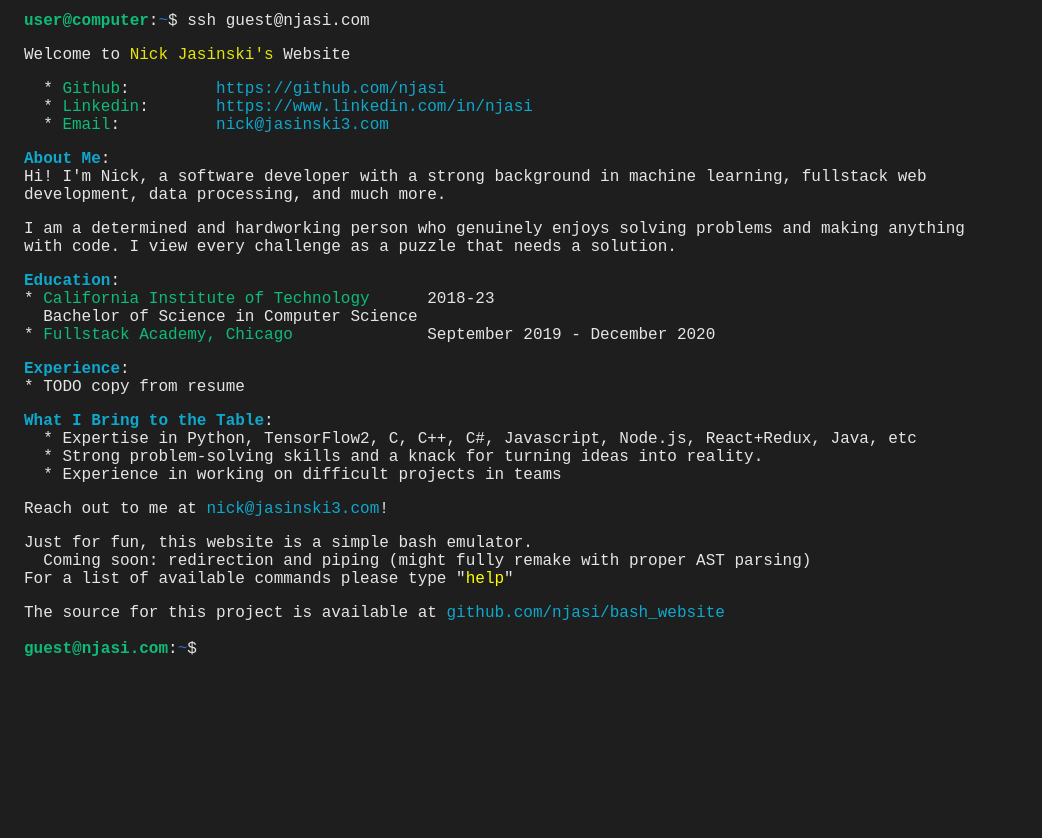
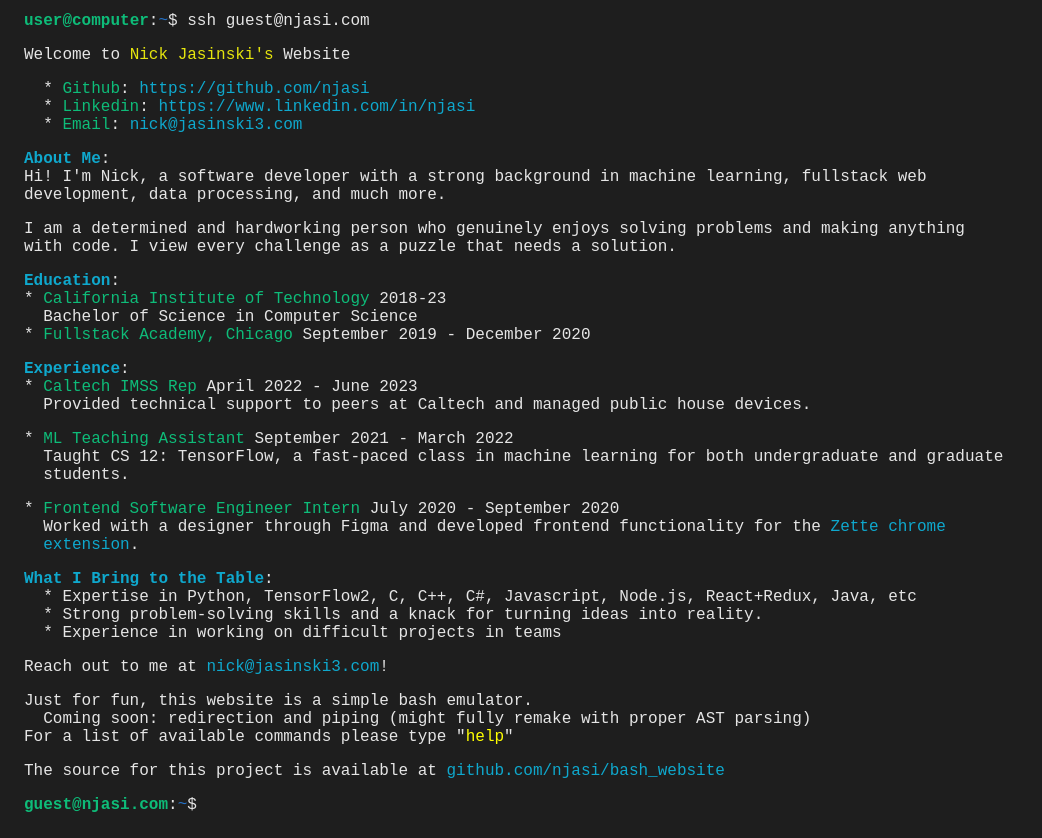
Before and after one commit to njasi/bash_website, a React (Create React App) app: page / in a window 1280 px wide. Shown: the whole page, without its empty margins (0-1042 px from the left). Before the commit the page ends 800 px from the top, so only its background shows below. Built offline with nearby package versions, Linux system fonts and the light colour scheme; what bash-emulator would draw is missing.

Commit message:
update flavortext and noscript + make tabbed
formatting better

```diff
--- a/public/index.html
+++ b/public/index.html
@@ -5,10 +5,7 @@
     <link rel="icon" href="%PUBLIC_URL%/favicon.ico" />
     <meta name="viewport" content="width=device-width, initial-scale=1" />
     <meta name="theme-color" content="#000000" />
-    <meta
-      name="description"
-      content="Nick Jasinski's Bash Website"
-    />
+    <meta name="description" content="Nick Jasinski's Bash Website" />
     <link rel="apple-touch-icon" href="%PUBLIC_URL%/logo192.png" />
     <!--
       manifest.json provides metadata used when your web app is installed on a
@@ -30,11 +27,136 @@
       href="https://fonts.googleapis.com/css2?family=IBM+Plex+Mono&display=swap"
       rel="stylesheet"
     />
+    <noscript>
+      <style>
+        body {
+          margin: 0;
+          font-family: -apple-system, BlinkMacSystemFont, "Segoe UI", "Roboto",
+            "Oxygen", "Ubuntu", "Cantarell", "Fira Sans", "Droid Sans",
+            "Helvetica Neue", sans-serif;
+          -webkit-font-smoothing: antialiased;
+          -moz-osx-font-smoothing: grayscale;
+        }
+
+        code {
+          font-family: source-code-pro, Menlo, Monaco, Consolas, "Courier New",
+            monospace;
+        }
+
+        :root {
+          --black: #000;
+          --red: #cd3131;
+          --green: #0ebc79;
+          --yellow: #e5e50e;
+          --blue: #2572c8;
+          --magenta: #bc3fbc;
+          --cyan: #0fa8cd;
+          --white: #e5e5e5;
+        }
+        body {
+          background-color: #1e1e1e;
+          color: var(--white);
+          font-family: "Courier New", Courier, monospace;
+        }
+
+        input {
+          border: none;
+          color: var(--white);
+          background-color: #1e1e1e;
+          font-family: "Courier New", Courier, monospace;
+          padding: 0;
+          font-size: 1rem;
+          caret-color: transparent;
+        }
+
+        input:focus {
+          outline: none;
+        }
+
+        a {
+          color: var(--cyan);
+          font-weight: 500;
+          text-decoration: none;
+        }
+
+        a:hover {
+          font-weight: 600;
+        }
+
+        #term-wrap {
+          margin: 1.5rem;
+          margin-top: 0.75rem;
+        }
+
+        @keyframes cursor-blink {
+          0% {
+            opacity: 0;
+          }
+        }
+        .cursor {
+          font-size: 1rem;
+          width: 1ch;
+          height: 1rem;
+          color: var(--white);
+          /* background-color: var(--white); */
+          display: inline-block;
+          animation: cursor-blink 1s steps(2) infinite;
+          position: relative;
+        }
+
+        /* quick color classes so i can be lazy */
+        .black {
+          color: var(--black);
+        }
+        .red {
+          color: var(--red);
+        }
+        .green {
+          color: var(--green);
+        }
+        .yellow {
+          color: var(--yellow);
+        }
+        .blue {
+          color: var(--blue);
+        }
+        .magenta {
+          color: var(--magenta);
+        }
+        .cyan {
+          color: var(--cyan);
+        }
+        .white {
+          color: var(--white);
+        }
+
+        .bold {
+          font-weight: 900;
+        }
+
+        .result-line {
+          margin: 0;
+          padding: 0;
+          min-height: 1rem;
+          max-width: 100ch;
+        }
+
+        .commandBtn {
+          color: yellow;
+          cursor: pointer;
+        }
+
+        .tabbed {
+          position: relative;
+          left: 2ch;
+        }
+      </style>
+    </noscript>
     <title>Bash</title>
   </head>
   <body>
-    <noscript
-      ><main id="term-wrap">
+    <noscript>
+      <main id="term-wrap">
         <header class="output">
           <div>
             <div>
@@ -47,45 +169,125 @@
               ssh guest@njasi.com<br />
             </div>
             <p class="result-line"></p>
-            <p class="result-line">Welcome to Nick Jasinski's Website</p>
+            <p class="result-line">
+              Welcome to <span class="yellow">Nick Jasinski's</span> Website
+            </p>
             <p class="result-line"></p>
-            <p class="result-line">
+            <p class="result-line tabbed">
               * <span class="green">Github</span>:
               <a href="https://github.com/njasi">https://github.com/njasi</a>
             </p>
-            <p class="result-line">
+            <p class="result-line tabbed">
               * <span class="green">Linkedin</span>:
               <a href="https://www.linkedin.com/in/njasi"
                 >https://www.linkedin.com/in/njasi</a
               >
             </p>
-            <p class="result-line">
+            <p class="result-line tabbed">
               * <span class="green">Email</span>:
               <a href="mailto:nick@jasinski3.com">nick@jasinski3.com</a>
             </p>
             <p class="result-line"></p>
+            <p class="result-line"><span class="cyan bold">About Me</span>:</p>
             <p class="result-line">
-              Expanded Security Maintenance for Applications is not enabled.
-            </p>
-            <p class="result-line"></p>
-            <p class="result-line">7 updates can be applied immediately.</p>
-            <p class="result-line">
-              6 of these updates are standard security updates.
-            </p>
-            <p class="result-line">
-              To see these additional updates run: apt list --upgradable
+              Hi! I'm Nick, a software developer with a strong background in
+              machine learning, fullstack web development, data processing, and
+              much more.
             </p>
             <p class="result-line"></p>
             <p class="result-line">
+              I am a determined and hardworking person who genuinely enjoys
+              solving problems and making anything with code. I view every
+              challenge as a puzzle that needs a solution.
+            </p>
+            <p class="result-line"></p>
+            <p class="result-line"><span class="cyan bold">Education</span>:</p>
+            <p class="result-line">
+              *
+              <span class="green">California Institute of Technology</span>
+              2018-23
+            </p>
+            <p class="result-line tabbed">
+              Bachelor of Science in Computer Science
+            </p>
+            <p class="result-line">
+              * <span class="green">Fullstack Academy, Chicago</span> September
+              2019 - December 2020
+            </p>
+            <p class="result-line"></p>
+            <p class="result-line">
+              <span class="cyan bold">Experience</span>:
+            </p>
+            <p class="result-line">
+              * <span class="green">Caltech IMSS Rep</span> April 2022 - June
+              2023
+            </p>
+            <p class="result-line tabbed">
+              Provided technical support to peers at Caltech and managed public
+              house devices.
+            </p>
+            <p class="result-line"></p>
+            <p class="result-line">
+              * <span class="green">ML Teaching Assistant</span> September 2021
+              - March 2022
+            </p>
+            <p class="result-line tabbed">
+              Taught CS 12: TensorFlow, a fast-paced class in machine learning
+              for both undergraduate and graduate students.
+            </p>
+            <p class="result-line"></p>
+            <p class="result-line">
+              *
+              <span class="green">Frontend Software Engineer Intern</span> July
+              2020 - September 2020
+            </p>
+            <p class="result-line tabbed">
+              Worked with a designer through Figma and developed frontend
+              functionality for the
+              <a href="https://www.zette.com/">Zette chrome extension</a>.
+            </p>
+            <p class="result-line"></p>
+            <p class="result-line">
+              <span class="cyan bold">What I Bring to the Table</span>:
+            </p>
+            <p class="result-line tabbed">
+              * Expertise in Python, TensorFlow2, C, C++, C#, Javascript,
+              Node.js, React+Redux, Java, etc
+            </p>
+            <p class="result-line tabbed">
+              * Strong problem-solving skills and a knack for turning ideas into
+              reality.
+            </p>
+            <p class="result-line tabbed">
+              * Experience in working on difficult projects in teams
+            </p>
+            <p class="result-line"></p>
+            <p class="result-line">
+              Reach out to me at
+              <a href="mailto:nick@jasinski3.com">nick@jasinski3.com</a>!
+            </p>
+            <p class="result-line"></p>
+            <p class="result-line">
+              Just for fun, this website is a simple bash emulator.
+            </p>
+            <p class="result-line tabbed">
+              Coming soon: redirection and piping (might fully remake with
+              proper AST parsing)
+            </p>
+            <p class="result-line">
               For a list of available commands please type "<span
-                class="green bold"
+                class="commandBtn"
                 >help</span
               >"
             </p>
             <p class="result-line"></p>
-            <p class="result-line">*** System restart required ***</p>
-            <p class="result-line">Last login: filler_time from filler_ip</p>
-            <p class="result-line"></p>
+            <p class="result-line">
+              The source for this project is available at
+              <a href="https://github.com/njasi/bash_website"
+                >github.com/njasi/bash_website</a
+              >
+            </p>
+            <p class="result-line tabbed"></p>
           </div>
         </header>
         <form>
@@ -105,10 +307,10 @@
             value="You need to enable JavaScript to run this app."
             style="width: 46ch"
           />
-          <div class="cursor" style="left: 0ch">█</div>
+          <div class="cursor" style="left: -1ch">█</div>
         </form>
-      </main></noscript
-    >
+      </main>
+    </noscript>
     <div id="root"></div>
   </body>
 </html>
--- a/src/App.css
+++ b/src/App.css
@@ -93,11 +93,15 @@
   margin: 0;
   padding: 0;
   min-height: 1rem;
-  white-space: pre-wrap;
   max-width: 100ch;
 }
 
-.commandBtn{
+.commandBtn {
   color: yellow;
   cursor: pointer;
 }
+
+.tabbed {
+  position: relative;
+  left: 2ch;
+}
--- a/src/components/Results.js
+++ b/src/components/Results.js
@@ -94,8 +94,13 @@
         : result === ""
         ? ""
         : result.split("\n").map((line, idx) => (
-            <p key={idx} className="result-line">
-              {parseLinksAndClasses(line)}
+            <p
+              key={idx}
+              className={`result-line ${
+                line.indexOf("  ") === 0 ? "tabbed" : ""
+              }`}
+            >
+              {parseLinksAndClasses(line.trim())}
             </p>
           ))}
     </div>
--- a/src/config.js
+++ b/src/config.js
@@ -16,7 +16,14 @@
 * (class=green)(Fullstack Academy, Chicago)              September 2019 - December 2020
 
 (class=cyan bold)(Experience):
-* TODO copy from resume
+* (class=green)(Caltech IMSS Rep)                        April 2022 - June 2023
+  Provided technical support to peers at Caltech and managed public house devices.
+
+* (class=green)(ML Teaching Assistant)                   September 2021 - March 2022
+  Taught CS 12: TensorFlow, a fast-paced class in machine learning for both undergraduate and graduate students.
+
+* (class=green)(Frontend Software Engineer Intern)       July 2020 - September 2020
+  Worked with a designer through Figma and developed frontend functionality for the [Zette chrome extension](https://www.zette.com/).
 
 (class=cyan bold)(What I Bring to the Table):
   * Expertise in Python, TensorFlow2, C, C++, C#, Javascript, Node.js, React+Redux, Java, etc
```
